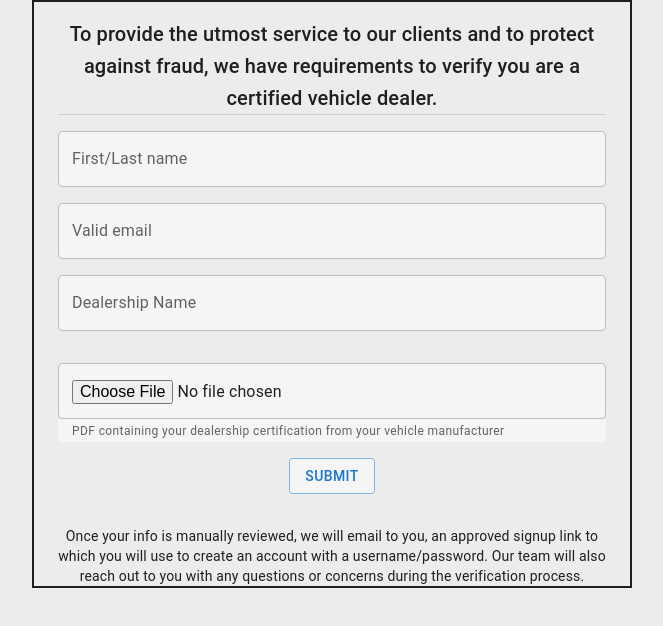
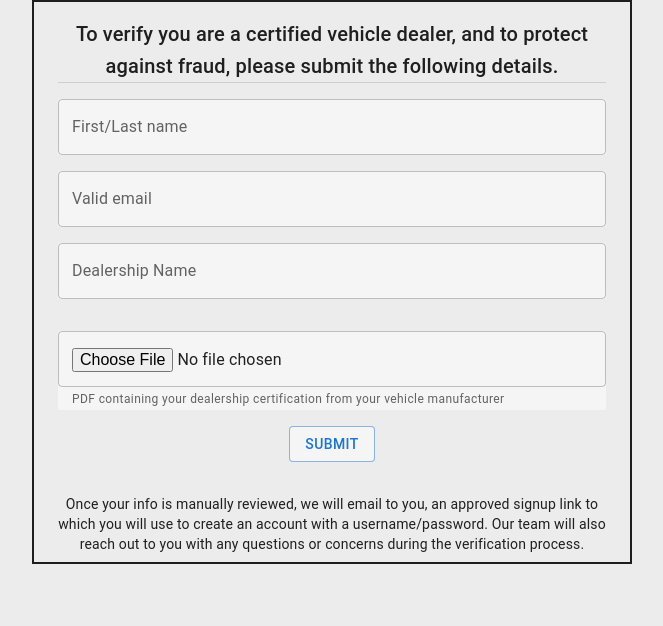
Before and after one commit to jrapich/sign-on-component, a React (Vite) app: page / in a window 1280 px wide. Shown: the top 626 px of the page, without its empty margins (32-695 px from the left). Built offline with nearby package versions, Linux system fonts and the light colour scheme.

Commit message:
paragraph length adjustments

```diff
--- a/src/pages/SignUp.jsx
+++ b/src/pages/SignUp.jsx
@@ -76,9 +76,7 @@ export default function SignUp() {
           }}
         >
           <Typography component={"h2"} variant="h6" align={"center"}>
-            To provide the utmost service to our clients and to protect against
-            fraud, we have requirements to verify you are a certified vehicle
-            dealer.
+            To verify you are a certified vehicle dealer, and to protect against fraud, please submit the following details.
           </Typography>
         </Box>
         <Divider />
@@ -132,7 +130,7 @@ export default function SignUp() {
             </Button>
             <Box sx={{ ...flexCenter, mt: 2 }}></Box>
           </Box>
-          <Box sx={flexCenter}>
+          <Box sx={{...flexCenter, mb:1}}>
             <Typography variant="body2" align={"center"} >
               Once your info is manually reviewed, we will email to
               you, an approved signup link to which you will use to create an
```
